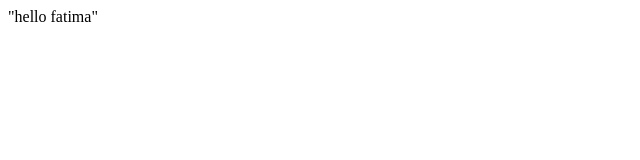
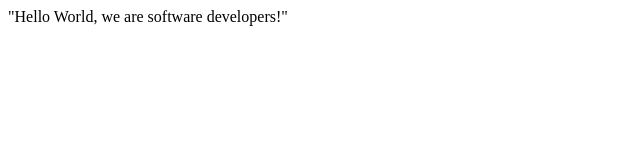
Before and after one commit to fatimabutt1899/Fatima-Salma, a plain HTML site: page index.html in a window 1280 px wide. Shown: the whole page, without its empty margins (0-640 px from the left). Drawn offline with Linux system fonts and the light colour scheme.

Commit message:
second commit

```diff
--- a/index.html
+++ b/index.html
@@ -7,6 +7,6 @@
   </head>
 
   <body>
-    "hello fatima"
+    "Hello World, we are software developers!"
   </body>
 </html>
```
